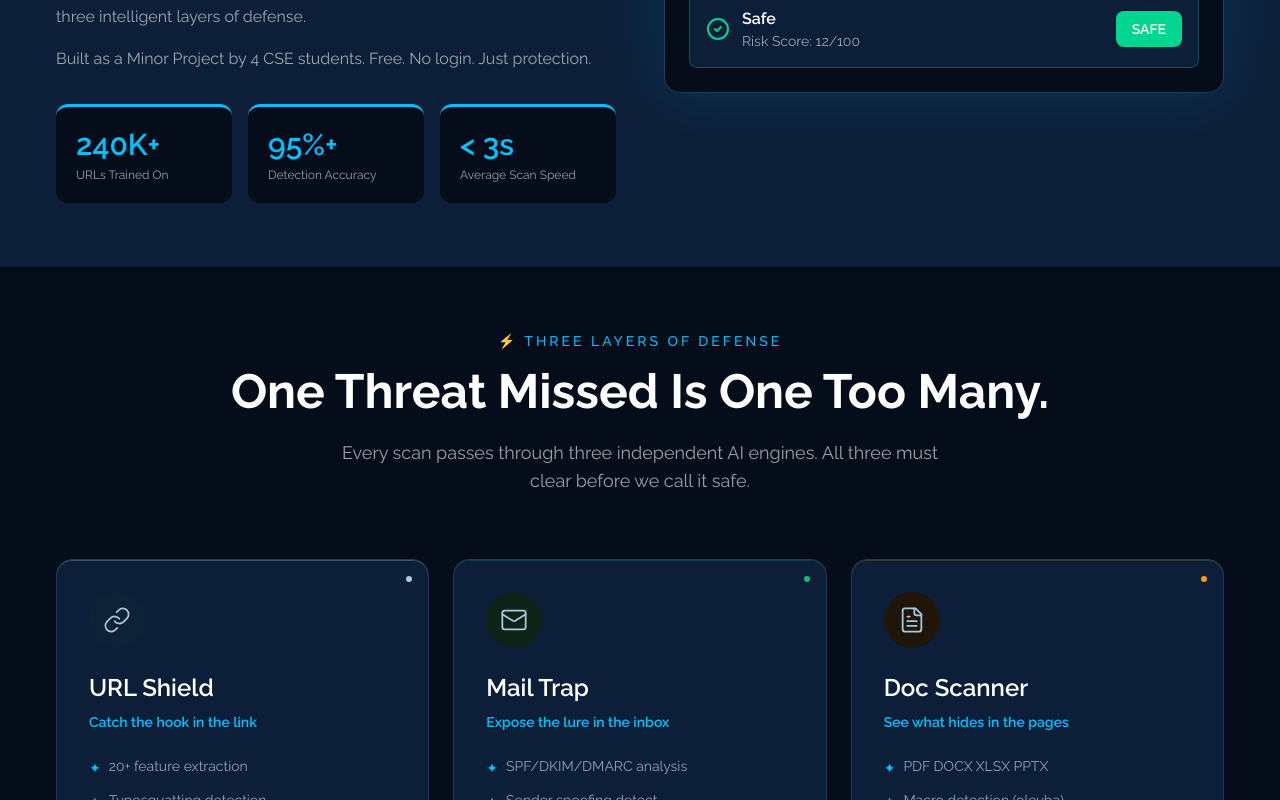
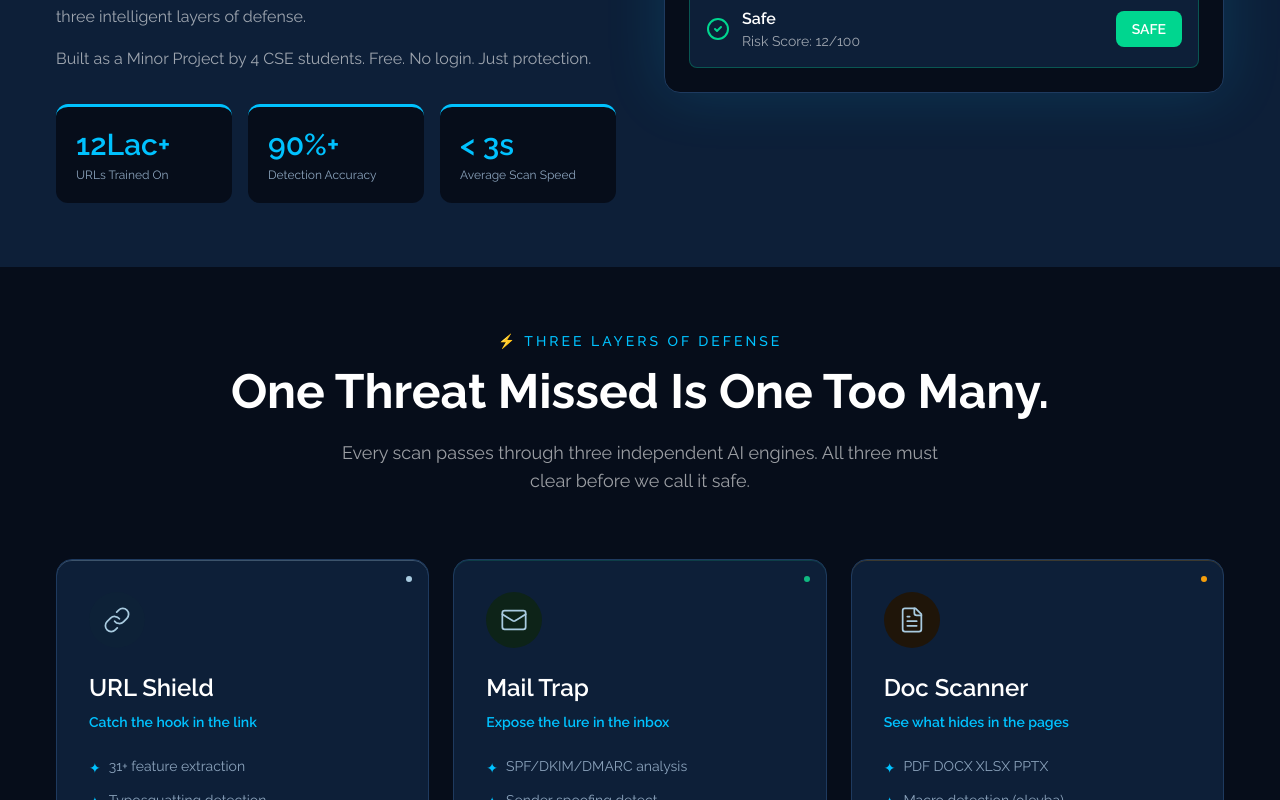
Before and after one commit to shubham4734singh/DarkHook_Defense, a React (Vite) app in the folder Frontend/: page / in a window 1280 px wide. Shown: the part 1160-1960 px from the top of the page. Built offline with nearby package versions, Linux system fonts and the light colour scheme; no server answers.

Commit message:
Updated frontend components and package lock

```diff
--- a/Frontend/src/app/components/AboutSection.tsx
+++ b/Frontend/src/app/components/AboutSection.tsx
@@ -79,8 +79,8 @@ export function AboutSection() {
                 className="bg-[#060D1A] border-t-3 border-t-[#00C2FF] rounded-xl p-5"
               >
                 <div className="text-3xl font-semibold text-[#00C2FF] mb-1 flex items-baseline">
-                  <CountUpAnimation end={240} />
-                  <span>K+</span>
+                  <CountUpAnimation end={12} />
+                  <span>Lac+</span>
                 </div>
                 <p className="text-[#8BA3BC] text-xs">URLs Trained On</p>
               </motion.div>
@@ -93,7 +93,7 @@ export function AboutSection() {
                 className="bg-[#060D1A] border-t-3 border-t-[#00C2FF] rounded-xl p-5"
               >
                 <div className="text-3xl font-semibold text-[#00C2FF] mb-1 flex items-baseline">
-                  <CountUpAnimation end={95} />
+                  <CountUpAnimation end={90} />
                   <span>%+</span>
                 </div>
                 <p className="text-[#8BA3BC] text-xs">Detection Accuracy</p>
--- a/Frontend/src/app/components/Footer.tsx
+++ b/Frontend/src/app/components/Footer.tsx
@@ -1,4 +1,5 @@
 import { Shield, Heart } from 'lucide-react';
+import logo from '../../assets/164bd3b4c66bb15268339b22ae1165b91c7ea4e9.png';
 
 export function Footer() {
   const scrollToSection = (sectionId: string) => {
@@ -16,7 +17,7 @@ export function Footer() {
           {/* Left */}
           <div>
             <div className="flex items-center gap-2 mb-2">
-              <Shield className="w-6 h-6 text-[#00C2FF]" />
+              <img src={logo} alt="Darkhook Defense" className="h-14" />
               <span className="font-bold text-white text-xl">Darkhook Defense</span>
             </div>
             <p className="text-[#8BA3BC] text-sm">
--- a/Frontend/src/app/components/ThreeLayersSection.tsx
+++ b/Frontend/src/app/components/ThreeLayersSection.tsx
@@ -9,7 +9,7 @@ const layers = [
     title: 'URL Shield',
     subtitle: 'Catch the hook in the link',
     features: [
-      '20+ feature extraction',
+      '31+ feature extraction',
       'Typosquatting detection',
       'IP address pattern check',
       'Random Forest + XGBoost',
```
Also changed, not shown: 1 other file (tests, documents, lock files or other folders).
